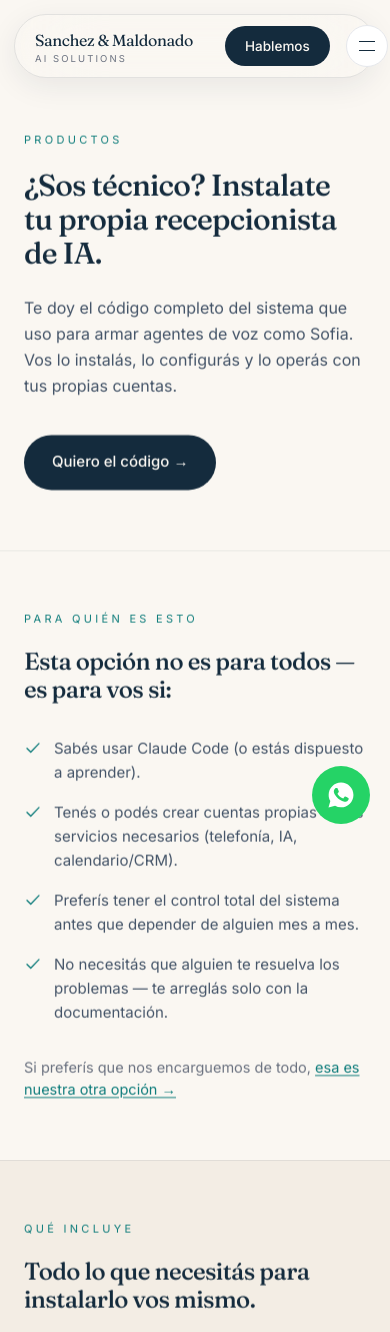
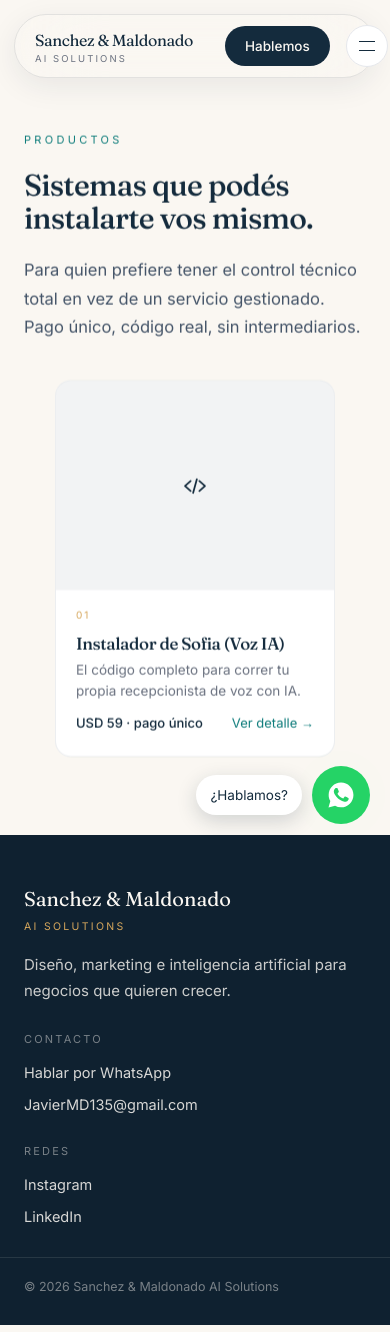
Before and after one commit to Denjm9319/sanchez-maldonado-landing, a React (Vite) app: page /productos in a window 390 px wide. Shown: the top 1332 px of the page. Built offline with nearby package versions, Linux system fonts and the light colour scheme.

Commit message:
Restyle /productos as a card grid with a detail modal per product
Matches the Services/Proyectos card pattern so future digital
products can be added as entries without changing the layout.

```diff
--- /dev/null
+++ b/src/components/ProductModal.tsx
@@ -0,0 +1,143 @@
+import { useEffect } from "react";
+
+function IconCheck() {
+  return (
+    <svg width="16" height="16" viewBox="0 0 24 24" fill="none" stroke="currentColor" strokeWidth="1.8" aria-hidden="true">
+      <path d="M4 12.5l5 5L20 6" strokeLinecap="round" strokeLinejoin="round" />
+    </svg>
+  );
+}
+function IconCross() {
+  return (
+    <svg width="16" height="16" viewBox="0 0 24 24" fill="none" stroke="currentColor" strokeWidth="1.8" aria-hidden="true">
+      <path d="M6 6l12 12M18 6L6 18" strokeLinecap="round" />
+    </svg>
+  );
+}
+
+interface ProductModalProps {
+  title: string;
+  tagline: string;
+  price: string;
+  audience: string[];
+  includes: string[];
+  excludes: string[];
+  why: string;
+  disclaimer: string;
+  ctaLink: string;
+  onClose: () => void;
+}
+
+export default function ProductModal({
+  title,
+  tagline,
+  price,
+  audience,
+  includes,
+  excludes,
+  why,
+  disclaimer,
+  ctaLink,
+  onClose,
+}: ProductModalProps) {
+  useEffect(() => {
+    const onKey = (e: KeyboardEvent) => {
+      if (e.key === "Escape") onClose();
+    };
+    window.addEventListener("keydown", onKey);
+    return () => window.removeEventListener("keydown", onKey);
+  }, [onClose]);
+
+  return (
+    <div
+      role="dialog"
+      aria-modal="true"
+      aria-label={`Detalle del producto ${title}`}
+      onClick={onClose}
+      className="fixed inset-0 z-[90] bg-navyDeep/90 backdrop-blur-md flex items-center justify-center p-[clamp(16px,4vw,56px)]"
+    >
+      <div
+        onClick={(e) => e.stopPropagation()}
+        className="bg-cream text-body rounded-[20px] max-w-[640px] w-full p-[clamp(28px,4vw,44px)] relative shadow-[0_30px_80px_rgba(0,0,0,0.45)] max-h-[85vh] overflow-y-auto"
+      >
+        <button
+          type="button"
+          aria-label="Cerrar"
+          onClick={onClose}
+          className="absolute top-4 right-4 w-10 h-10 rounded-full border border-navy/15 bg-white text-navy text-lg leading-none cursor-pointer hover:bg-navy hover:text-cream"
+        >
+          ×
+        </button>
+
+        <span className="text-[10.5px] tracking-[0.2em] uppercase text-gold">Producto digital</span>
+        <h3 className="text-[26px] mt-2 mb-2 pr-10 text-navy">{title}</h3>
+        <p className="text-[15px] text-secondary leading-[1.6] mb-5">{tagline}</p>
+        <p className="font-display text-[22px] text-navy mb-7">{price}</p>
+
+        <div className="grid gap-7 text-[14.5px]">
+          <div>
+            <p className="text-[11px] tracking-[0.15em] uppercase text-teal mb-3">Para quién es esto</p>
+            <ul className="grid gap-2.5">
+              {audience.map((item) => (
+                <li key={item} className="flex gap-2.5 items-start leading-[1.6]">
+                  <span className="mt-0.5 shrink-0 text-teal">
+                    <IconCheck />
+                  </span>
+                  {item}
+                </li>
+              ))}
+            </ul>
+          </div>
+
+          <div className="grid gap-5 [grid-template-columns:repeat(auto-fit,minmax(min(100%,220px),1fr))]">
+            <div>
+              <p className="text-[11px] tracking-[0.15em] uppercase text-teal mb-3">Incluye</p>
+              <ul className="grid gap-2.5">
+                {includes.map((item) => (
+                  <li key={item} className="flex gap-2.5 items-start leading-[1.55]">
+                    <span className="mt-0.5 shrink-0 text-teal">
+                      <IconCheck />
+                    </span>
+                    {item}
+                  </li>
+                ))}
+              </ul>
+            </div>
+            <div>
+              <p className="text-[11px] tracking-[0.15em] uppercase text-secondary mb-3">No incluye</p>
+              <ul className="grid gap-2.5 text-secondary">
+                {excludes.map((item) => (
+                  <li key={item} className="flex gap-2.5 items-start leading-[1.55]">
+                    <span className="mt-0.5 shrink-0 text-navy/40">
+                      <IconCross />
+                    </span>
+                    {item}
+                  </li>
+                ))}
+              </ul>
+            </div>
+          </div>
+
+          <div>
+            <p className="text-[11px] tracking-[0.15em] uppercase text-teal mb-2">Por qué existe esta opción</p>
+            <p className="leading-[1.65]">{why}</p>
+          </div>
+
+          <div className="border-l-[3px] border-gold bg-navy/[0.04] rounded-r-[10px] p-4 px-5">
+            <p className="text-[10.5px] tracking-[0.15em] uppercase text-navy/60 mb-2">Aviso importante</p>
+            <p className="text-[13.5px] leading-[1.6] text-secondary">{disclaimer}</p>
+          </div>
+        </div>
+
+        <a
+          href={ctaLink}
+          target="_blank"
+          rel="noopener noreferrer"
+          className="mt-8 inline-flex bg-navy text-cream px-6 py-3.5 rounded-full text-[14.5px] hover:bg-teal"
+        >
+          Quiero el código →
+        </a>
+      </div>
+    </div>
+  );
+}
--- a/src/pages/Productos.tsx
+++ b/src/pages/Productos.tsx
@@ -1,171 +1,113 @@
-import { Link } from "react-router-dom";
+import { useState } from "react";
 import Reveal from "../components/Reveal";
+import ProductModal from "../components/ProductModal";
 import { waLink } from "../config/site";
 
-const INSTALLER_WA_LINK = waLink(
-  "Hola, quiero comprar el instalador de Sofia (agente de voz con IA) por USD 59."
-);
-
-function IconCheck() {
+function IconCode() {
   return (
-    <svg width="18" height="18" viewBox="0 0 24 24" fill="none" stroke="currentColor" strokeWidth="1.8" aria-hidden="true">
-      <path d="M4 12.5l5 5L20 6" strokeLinecap="round" strokeLinejoin="round" />
-    </svg>
-  );
-}
-function IconCross() {
-  return (
-    <svg width="18" height="18" viewBox="0 0 24 24" fill="none" stroke="currentColor" strokeWidth="1.8" aria-hidden="true">
-      <path d="M6 6l12 12M18 6L6 18" strokeLinecap="round" />
+    <svg width="30" height="30" viewBox="0 0 24 24" fill="none" stroke="currentColor" strokeWidth="1.4">
+      <path d="M8.5 8 4 12l4.5 4M15.5 8l4.5 4-4.5 4M13.5 6.5l-3 11" strokeLinecap="round" strokeLinejoin="round" />
     </svg>
   );
 }
 
-const AUDIENCE = [
+const TINTS = ["bg-navy/[0.055]", "bg-teal/[0.08]", "bg-gold/[0.12]"];
+
+const PRODUCTS = [
+  {
+    id: "sofia-installer",
+    n: "01",
+    title: "Instalador de Sofia (Voz IA)",
+    teaser: "El código completo para correr tu propia recepcionista de voz con IA.",
+    price: "USD 59 · pago único",
+    Icon: IconCode,
+    tagline:
+      "Te doy el código completo del sistema que uso para armar agentes de voz como Sofia. Vos lo instalás, lo configurás y lo operás con tus propias cuentas.",
+    audience: [
       "Sabés usar Claude Code (o estás dispuesto a aprender).",
       "Tenés o podés crear cuentas propias en los servicios necesarios (telefonía, IA, calendario/CRM).",
       "Preferís tener el control total del sistema antes que depender de alguien mes a mes.",
       "No necesitás que alguien te resuelva los problemas — te arreglás solo con la documentación.",
-];
-
-const INCLUDES = [
+    ],
+    includes: [
       "El código fuente completo del sistema",
       "Los prompts ya armados y probados en llamadas reales",
-  "Una guía paso a paso pensada para instalarse con Claude Code, sin tener que escribir código a mano",
+      "Guía paso a paso para instalarse con Claude Code, sin escribir código a mano",
       "Documentación de cada pieza: qué hace, cómo se conecta, qué configurar",
       "Todo con un solo prompt de instalación",
-];
-
-const EXCLUDES = [
+    ],
+    excludes: [
       "Soporte técnico continuo",
       "Mantenimiento ni ajustes de mi parte",
-  "Las cuentas de los servicios que necesita para funcionar (te digo cuáles, las contratás vos, a tu nombre)",
-  "Garantía de resultado — la calidad de la instalación depende de cómo lo configures",
+      "Las cuentas de los servicios que necesita (te digo cuáles, las contratás vos)",
+      "Garantía de resultado — depende de cómo lo configures",
+    ],
+    why: "No a todos les sirve pagar una mensualidad por algo que pueden operar ellos mismos si tienen el conocimiento técnico. Esta versión te da exactamente lo que necesitás para hacerlo vos: el sistema real, probado, documentado — sin intermediarios.",
+    disclaimer:
+      "Este es un producto de autoinstalación, sin soporte incluido. Sos responsable de la configuración, el cumplimiento legal en tu jurisdicción, y la operación del sistema una vez instalado. Si en algún momento preferís que nos encarguemos de todo, podés pasarte a nuestro servicio gestionado cuando quieras.",
+    ctaMessage: "Hola, quiero comprar el instalador de Sofia (agente de voz con IA) por USD 59.",
+  },
 ];
 
 export default function ProductosPage() {
+  const [openId, setOpenId] = useState<string | null>(null);
+  const active = PRODUCTS.find((p) => p.id === openId) ?? null;
+
   return (
-    <div className="pt-[64px]">
-      <Reveal className="max-w-[1180px] mx-auto px-6 pt-[68px] pb-[clamp(60px,8vw,100px)]">
+    <>
+      <Reveal className="max-w-[1180px] mx-auto px-6 pt-[132px] pb-[clamp(78px,11vw,150px)]">
         <p className="text-[11px] tracking-[0.3em] uppercase text-teal mb-5">Productos</p>
-        <h1 className="text-[clamp(30px,4.2vw,50px)] leading-[1.14] mb-6 max-w-[18em] [text-wrap:pretty]">
-          ¿Sos técnico? Instalate tu propia recepcionista de IA.
+        <h1 className="text-[clamp(30px,4.2vw,50px)] leading-[1.12] mb-5 max-w-[20em] [text-wrap:pretty]">
+          Sistemas que podés instalarte vos mismo.
         </h1>
-        <p className="text-[clamp(16px,1.5vw,19px)] leading-relaxed text-body max-w-[42em] mb-9">
-          Te doy el código completo del sistema que uso para armar agentes de voz como Sofia. Vos lo
-          instalás, lo configurás y lo operás con tus propias cuentas.
+        <p className="text-[16.5px] text-body leading-[1.75] max-w-[38em] mb-[clamp(38px,5vw,64px)]">
+          Para quien prefiere tener el control técnico total en vez de un servicio gestionado. Pago
+          único, código real, sin intermediarios.
         </p>
-        <a
-          href={INSTALLER_WA_LINK}
-          target="_blank"
-          rel="noopener noreferrer"
-          className="inline-flex bg-navy text-cream px-7 py-4 rounded-full text-[15px] font-medium hover:bg-teal"
+        <div className="grid gap-[clamp(18px,2.4vw,26px)] justify-center [grid-template-columns:repeat(auto-fit,minmax(min(100%,240px),280px))]">
+          {PRODUCTS.map((p, i) => (
+            <button
+              key={p.id}
+              type="button"
+              onClick={() => setOpenId(p.id)}
+              aria-haspopup="dialog"
+              className="group text-left bg-white rounded-[16px] overflow-hidden border border-navy/[0.08] p-0 cursor-pointer"
             >
-          Quiero el código →
-        </a>
-      </Reveal>
-
-      <Reveal className="border-t border-navy/[0.09]" style={{ display: "block" }}>
-        <div className="max-w-[1180px] mx-auto px-6 py-[clamp(60px,8vw,96px)]">
-          <p className="text-[11px] tracking-[0.3em] uppercase text-teal mb-5">Para quién es esto</p>
-          <h2 className="text-[clamp(24px,3vw,34px)] leading-[1.2] mb-8 max-w-[20em] [text-wrap:pretty]">
-            Esta opción no es para todos — es para vos si:
-          </h2>
-          <ul className="grid gap-4 max-w-[42em] mb-8">
-            {AUDIENCE.map((item) => (
-              <li key={item} className="flex gap-3 items-start text-[15px] leading-[1.6] text-body">
-                <span className="mt-0.5 shrink-0 text-teal">
-                  <IconCheck />
+              <span
+                className={`flex items-center justify-center aspect-[4/3] ${TINTS[i % TINTS.length]} text-navy`}
+              >
+                <span className="group-hover:scale-110 transition-transform duration-500 ease-[cubic-bezier(.22,.61,.36,1)]">
+                  <p.Icon />
                 </span>
-                {item}
-              </li>
+              </span>
+              <span className="block pt-[18px] px-5 pb-[22px]">
+                <span className="text-[10px] tracking-[0.2em] uppercase text-gold block">{p.n}</span>
+                <h3 className="text-[17px] mt-2 mb-1 text-navy">{p.title}</h3>
+                <span className="text-[13.5px] text-secondary leading-[1.55] block">{p.teaser}</span>
+                <span className="flex items-center justify-between mt-3">
+                  <span className="text-[13px] font-medium text-navy">{p.price}</span>
+                  <span className="text-[13px] text-teal group-hover:text-navy">Ver detalle →</span>
+                </span>
+              </span>
+            </button>
           ))}
-          </ul>
-          <p className="text-[14.5px] text-secondary">
-            Si preferís que nos encarguemos de todo,{" "}
-            <Link to="/proyectos#servicios" className="text-teal hover:text-navy underline underline-offset-2">
-              esa es nuestra otra opción →
-            </Link>
-          </p>
         </div>
       </Reveal>
 
-      <section className="bg-creamDeep border-t border-b border-navy/[0.08]">
-        <Reveal className="max-w-[1180px] mx-auto px-6 py-[clamp(60px,8vw,96px)]">
-          <p className="text-[11px] tracking-[0.3em] uppercase text-teal mb-5">Qué incluye</p>
-          <h2 className="text-[clamp(24px,3vw,34px)] leading-[1.2] mb-10 max-w-[22em] [text-wrap:pretty]">
-            Todo lo que necesitás para instalarlo vos mismo.
-          </h2>
-          <div className="grid gap-[clamp(20px,2.5vw,28px)] [grid-template-columns:repeat(auto-fit,minmax(min(100%,280px),1fr))]">
-            <div className="bg-white border border-navy/[0.09] rounded-[20px] p-[30px] px-7">
-              <h3 className="text-[13px] tracking-[0.12em] uppercase text-navy mb-5">Incluye</h3>
-              <ul className="grid gap-3.5">
-                {INCLUDES.map((item) => (
-                  <li key={item} className="flex gap-3 items-start text-[14.5px] leading-[1.6] text-body">
-                    <span className="mt-0.5 shrink-0 text-teal">
-                      <IconCheck />
-                    </span>
-                    {item}
-                  </li>
-                ))}
-              </ul>
-            </div>
-            <div className="bg-white border border-navy/[0.09] rounded-[20px] p-[30px] px-7">
-              <h3 className="text-[13px] tracking-[0.12em] uppercase text-navy mb-5">No incluye</h3>
-              <ul className="grid gap-3.5">
-                {EXCLUDES.map((item) => (
-                  <li key={item} className="flex gap-3 items-start text-[14.5px] leading-[1.6] text-secondary">
-                    <span className="mt-0.5 shrink-0 text-navy/40">
-                      <IconCross />
-                    </span>
-                    {item}
-                  </li>
-                ))}
-              </ul>
-            </div>
-          </div>
-        </Reveal>
-      </section>
-
-      <Reveal className="max-w-[1180px] mx-auto px-6 py-[clamp(60px,8vw,96px)]">
-        <p className="text-[11px] tracking-[0.3em] uppercase text-teal mb-5">Por qué existe esta opción</p>
-        <p className="text-[16px] leading-[1.8] text-body max-w-[42em]">
-          No a todos les sirve pagar una mensualidad por algo que pueden operar ellos mismos si tienen el
-          conocimiento técnico. Esta versión te da exactamente lo que necesitás para hacerlo vos: el
-          sistema real, probado, documentado — sin intermediarios.
-        </p>
-      </Reveal>
-
-      <section className="bg-navy text-cream">
-        <Reveal className="max-w-[1180px] mx-auto px-6 py-[clamp(60px,8vw,96px)]">
-          <p className="text-[11px] tracking-[0.3em] uppercase text-gold mb-5">Precio</p>
-          <p className="font-display text-[clamp(36px,5vw,54px)] mb-3">Pago único: USD 59</p>
-          <p className="text-cream/78 text-[15.5px] leading-[1.7] max-w-[40em] mb-9">
-            Acceso de por vida al código y la documentación. Los costos de los servicios que uses para
-            operarlo (telefonía, IA, etc.) corren por tu cuenta, directo con cada proveedor.
-          </p>
-          <a
-            href={INSTALLER_WA_LINK}
-            target="_blank"
-            rel="noopener noreferrer"
-            className="inline-flex bg-gold text-navy px-7 py-4 rounded-full text-[15px] font-medium hover:bg-cream"
-          >
-            Quiero el código →
-          </a>
-        </Reveal>
-      </section>
-
-      <Reveal className="max-w-[1180px] mx-auto px-6 py-[clamp(50px,7vw,80px)]">
-        <div className="border-l-[3px] border-gold bg-navy/[0.04] rounded-r-[12px] p-[26px] px-7 max-w-[46em]">
-          <p className="text-[11px] tracking-[0.15em] uppercase text-navy/60 mb-3">Aviso importante</p>
-          <p className="text-[14.5px] leading-[1.7] text-secondary">
-            Este es un producto de autoinstalación, sin soporte incluido. Sos responsable de la
-            configuración, el cumplimiento legal en tu jurisdicción, y la operación del sistema una vez
-            instalado. Si en algún momento preferís que nos encarguemos de todo, podés pasarte a nuestro
-            servicio gestionado cuando quieras.
-          </p>
-        </div>
-      </Reveal>
-    </div>
+      {active && (
+        <ProductModal
+          title={active.title}
+          tagline={active.tagline}
+          price={active.price}
+          audience={active.audience}
+          includes={active.includes}
+          excludes={active.excludes}
+          why={active.why}
+          disclaimer={active.disclaimer}
+          ctaLink={waLink(active.ctaMessage)}
+          onClose={() => setOpenId(null)}
+        />
+      )}
+    </>
   );
 }
```
Lines whose indentation alone changed are shown as unchanged.
